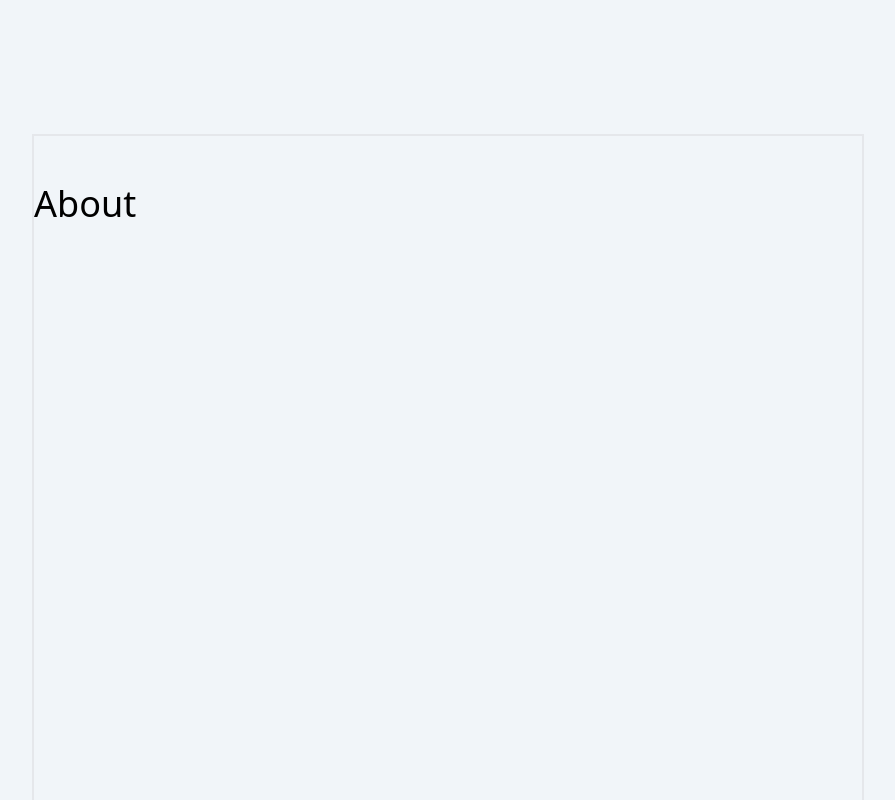
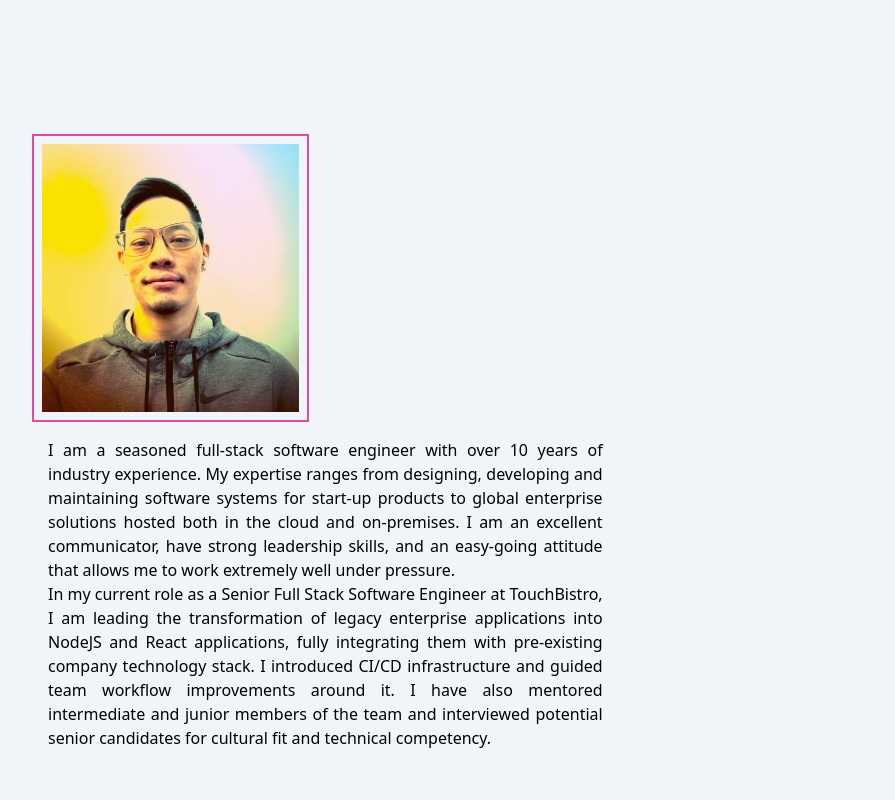
Before and after one commit to albinma/cv, a Next.js app: page / in a window 1280 px wide. Shown: the part 740-1540 px from the top of the page, without its empty margins (192-1087 px from the left). Built offline with nearby package versions, Linux system fonts and the light colour scheme.

Commit message:
Add about section

```diff
--- a/src/app/About/About.tsx
+++ b/src/app/About/About.tsx
@@ -1,7 +1,47 @@
 'use client';
 
 import Section from '@/components/Section/Section';
+import Image from 'next/image';
 
 export default function About(): JSX.Element {
-  return <Section id="about" title="About" />;
+  return (
+    <Section id="about">
+      <div className="flex flex-col items-center justify-center">
+        <div className="my-auto flex flex-col">
+          <div className="relative mb-4 h-72 w-full border-2 border-pink-500 md:w-1/3">
+            <Image
+              src="/images/me.png"
+              fill
+              priority
+              style={{ objectFit: 'cover' }}
+              alt="Albin Ma"
+              about="Picture of Albin Ma"
+              className="p-2"
+            />
+          </div>
+          <div className=" w-full text-justify md:ml-4 md:w-2/3">
+            <p>
+              I am a seasoned full-stack software engineer with over 10 years of
+              industry experience. My expertise ranges from designing,
+              developing and maintaining software systems for start-up products
+              to global enterprise solutions hosted both in the cloud and
+              on-premises. I am an excellent communicator, have strong
+              leadership skills, and an easy-going attitude that allows me to
+              work extremely well under pressure.
+            </p>
+            <p>
+              In my current role as a Senior Full Stack Software Engineer at
+              TouchBistro, I am leading the transformation of legacy enterprise
+              applications into NodeJS and React applications, fully integrating
+              them with pre-existing company technology stack. I introduced
+              CI/CD infrastructure and guided team workflow improvements around
+              it. I have also mentored intermediate and junior members of the
+              team and interviewed potential senior candidates for cultural fit
+              and technical competency.
+            </p>
+          </div>
+        </div>
+      </div>
+    </Section>
+  );
 }
--- a/src/app/Nav/Nav.tsx
+++ b/src/app/Nav/Nav.tsx
@@ -114,10 +114,15 @@ export default function Nav(): JSX.Element {
                 ))}
               </ul>
             </nav>
-            <button className="flex flex-row items-center justify-between rounded-md bg-pink-500 py-2 px-3 text-slate-100">
+            <a
+              href="resume_2023-03-24.pdf"
+              target="_blank"
+              rel="noopener noreferrer"
+              className="flex flex-row items-center justify-between rounded-md bg-pink-500 py-2 px-3 text-slate-100"
+            >
               <Icon.Download className="mr-2 h-4 w-4" />
               <span>Resume</span>
-            </button>
+            </a>
           </div>
         </div>
       </header>
@@ -156,12 +161,17 @@ export default function Nav(): JSX.Element {
               ))}
             </ul>
 
-            <button className="mt-16 flex w-48 flex-row items-center justify-between rounded-md bg-pink-500 py-2 px-3 text-slate-100">
+            <a
+              href="resume_2023-03-24.pdf"
+              target="_blank"
+              rel="noopener noreferrer"
+              className="mt-16 flex w-48 flex-row items-center justify-between rounded-md bg-pink-500 py-2 px-3 text-slate-100"
+            >
               <div className="mx-auto flex flex-row items-center justify-between">
                 <Icon.Download className="mr-2 h-4 w-4" />
                 <span>Resume</span>
               </div>
-            </button>
+            </a>
           </nav>
         </ClickAwayListener>
       </aside>
--- a/src/components/Section/Section.tsx
+++ b/src/components/Section/Section.tsx
@@ -4,7 +4,7 @@ import * as Scroll from 'react-scroll';
 
 type SectionProps = {
   id: string;
-  title: string;
+  title?: string;
   children?: React.ReactNode;
 };
 
@@ -14,14 +14,13 @@ export default function Section({
   children,
 }: SectionProps): JSX.Element {
   return (
-    <Scroll.Element
-      data-testid="section"
-      name={id}
-      className="h-screen border-2"
-    >
-      <h1 data-testid="section-title" className="text-4xl md:mt-12">
-        {title}
-      </h1>
+    <Scroll.Element data-testid="section" name={id} className="h-screen">
+      {title && (
+        <h1 data-testid="section-title" className="text-4xl md:mt-12">
+          {title}
+        </h1>
+      )}
+
       {children}
     </Scroll.Element>
   );
```
Also changed, not shown: public/images/me.png (added), 1 other file (tests, documents, lock files or other folders).
